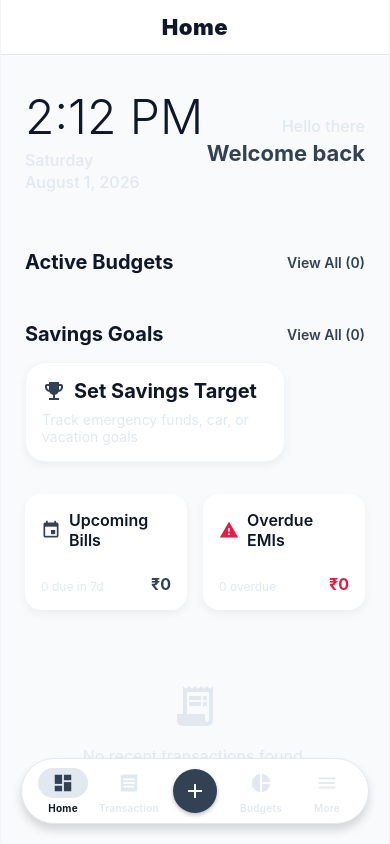
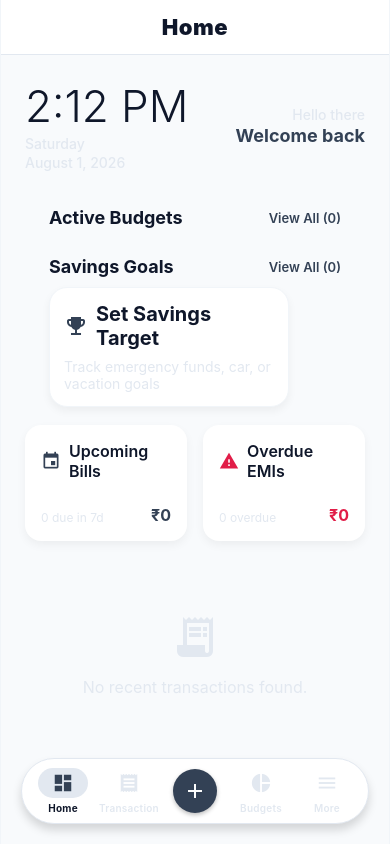
Before and after one commit to bashu241997/SpendNova, a React Native app: screen / in a window 390 px wide. Built offline with nearby package versions, Linux system fonts and the light colour scheme; what expo-web-browser would draw is missing.

Commit message:
refactor: transition to a responsive split-screen layout on HomeScreen and adjust viewport constraints

```diff
--- a/App.tsx
+++ b/App.tsx
@@ -1,4 +1,4 @@
-import React, { useState } from 'react';
+import React, { useState, useEffect } from 'react';
 import {
   StyleSheet,
   Text,
@@ -35,6 +35,43 @@
   const [editingTransaction, setEditingTransaction] = useState<Transaction | undefined>(undefined);
   const [isAddMode, setIsAddMode] = useState(false);
   const { width } = useWindowDimensions();
+
+  useEffect(() => {
+    if (Platform.OS === 'web') {
+      const styleId = 'custom-web-scrollbar';
+      let styleEl = document.getElementById(styleId) as HTMLStyleElement;
+      if (!styleEl) {
+        styleEl = document.createElement('style');
+        styleEl.id = styleId;
+        document.head.appendChild(styleEl);
+      }
+
+      const thumbColor = themeType === 'dark' ? 'rgba(148, 163, 184, 0.4)' : 'rgba(100, 116, 139, 0.4)';
+      const thumbHover = themeType === 'dark' ? 'rgba(148, 163, 184, 0.8)' : 'rgba(71, 85, 105, 0.8)';
+      const trackColor = 'transparent';
+
+      styleEl.innerHTML = `
+        ::-webkit-scrollbar {
+          width: 7px;
+          height: 7px;
+        }
+        ::-webkit-scrollbar-track {
+          background: ${trackColor};
+        }
+        ::-webkit-scrollbar-thumb {
+          background: ${thumbColor};
+          border-radius: 10px;
+        }
+        ::-webkit-scrollbar-thumb:hover {
+          background: ${thumbHover};
+        }
+        * {
+          scrollbar-width: thin;
+          scrollbar-color: ${thumbColor} ${trackColor};
+        }
+      `;
+    }
+  }, [themeType, colors]);
 
   const isDesktop = Platform.OS === 'web' && width >= 768;
 
@@ -215,7 +252,7 @@
             </Text>
           </View>
 
-          <View style={styles.viewport}>
+          <View style={[{ flex: 1 }, Platform.OS === 'web' && { maxWidth: 1350, width: '100%', alignSelf: 'center' }]}>
             {renderActiveScreen()}
           </View>
         </View>
--- a/src/screens/HomeScreen.tsx
+++ b/src/screens/HomeScreen.tsx
@@ -223,6 +223,12 @@
         </View>
       </View>
 
+      {/* SPLIT LAYOUT FROM TOP */}
+      <View style={[styles.splitContainer, isLargeScreen ? styles.splitRow : styles.splitCol]}>
+
+        {/* LEFT COLUMN: ACCOUNTS, BUDGETS, GOALS, UPCOMING/OVERDUE */}
+        <View style={[styles.leftColumn, isLargeScreen && { flex: 1, paddingRight: 24 }]}>
+
           {/* ACCOUNTS CAROUSEL */}
           <View style={styles.carouselContainer}>
             <ScrollView horizontal showsHorizontalScrollIndicator={false} contentContainerStyle={styles.carouselScroll}>
@@ -377,11 +383,7 @@
             )}
           </View>
 
-      {/* SPLIT LAYOUT */}
-      <View style={[styles.splitContainer, isLargeScreen ? styles.splitRow : styles.splitCol]}>
-
-        {/* LEFT COLUMN: UPCOMING & OVERDUE BILLS */}
-        <View style={[styles.leftColumn, isLargeScreen && { flex: 1, paddingRight: 24 }]}>
+          {/* UPCOMING & OVERDUE BILLS */}
           <View style={styles.goalsGrid}>
             <TouchableOpacity
               style={[styles.goalCard, { backgroundColor: colors.surface }]}
@@ -414,8 +416,16 @@
 
         </View>
 
-        {/* RIGHT COLUMN: RECENT TRANSACTIONS */}
-        <View style={[styles.rightColumn, isLargeScreen && { width: 450 }]}>
+        {/* RIGHT COLUMN: RECENT TRANSACTIONS (Independent scroll on web) */}
+        <View style={[
+          styles.rightColumn,
+          isLargeScreen && { width: 420 },
+          (isLargeScreen && Platform.OS === 'web') ? ({
+            maxHeight: 'calc(100vh - 160px)',
+            overflowY: 'auto',
+            paddingRight: 8
+          } as any) : undefined
+        ]}>
           {groupedTxs.map(group => (
             <View key={group.title} style={styles.txGroup}>
               <Text style={[styles.txGroupTitle, { color: colors.outline }]}>{group.title}</Text>
@@ -516,20 +526,20 @@
   header: {
     flexDirection: 'row',
     justifyContent: 'space-between',
-    paddingHorizontal: 24,
-    paddingTop: Platform.OS === 'ios' ? 60 : 32,
-    paddingBottom: 24,
+    paddingHorizontal: Platform.OS === 'web' ? 24 : 16,
+    paddingTop: Platform.OS === 'web' ? 24 : 12,
+    paddingBottom: 16,
   },
   headerLeft: {
     flex: 1,
   },
   timeText: {
-    fontSize: 48,
+    fontSize: Platform.OS === 'web' ? 44 : 32,
     fontWeight: '300',
-    marginBottom: 4,
+    marginBottom: 2,
   },
   dateText: {
-    fontSize: 16,
+    fontSize: 14,
     fontWeight: '500',
     marginBottom: 2,
   },
@@ -538,33 +548,33 @@
     justifyContent: 'center',
   },
   greetingText: {
-    fontSize: 16,
+    fontSize: 14,
     fontWeight: '500',
-    marginBottom: 4,
+    marginBottom: 2,
   },
   nameText: {
-    fontSize: 22,
+    fontSize: 18,
     fontWeight: '700',
   },
   sectionHeaderRow: {
     flexDirection: 'row',
     justifyContent: 'space-between',
     alignItems: 'center',
-    paddingHorizontal: 24,
-    marginBottom: 16,
+    paddingHorizontal: Platform.OS === 'web' ? 24 : 16,
+    marginBottom: 10,
   },
   sectionTitle: {
-    fontSize: 20,
+    fontSize: 18,
     fontWeight: '700',
   },
   seeAllText: {
-    fontSize: 14,
+    fontSize: 13,
     fontWeight: '600',
   },
   horizontalBudgetCard: {
-    width: 260,
-    borderRadius: 20,
-    padding: 16,
+    width: 240,
+    borderRadius: 18,
+    padding: 14,
     elevation: 2,
     shadowColor: '#000',
     shadowOpacity: 0.05,
@@ -572,50 +582,50 @@
     shadowOffset: { width: 0, height: 4 },
   },
   carouselContainer: {
-    marginBottom: 32,
+    marginBottom: 18,
   },
   carouselScroll: {
-    paddingHorizontal: 24,
-    gap: 16,
+    paddingHorizontal: Platform.OS === 'web' ? 24 : 16,
+    gap: 12,
   },
   accountCard: {
-    width: 150,
+    width: 145,
     borderRadius: 16,
-    padding: 16,
+    padding: 14,
     elevation: 2,
     shadowColor: '#000',
     shadowOpacity: 0.05,
-    shadowRadius: 10,
+    shadowRadius: 8,
     shadowOffset: { width: 0, height: 4 },
   },
   accCardTop: {
     flexDirection: 'row',
     justifyContent: 'space-between',
     alignItems: 'center',
-    marginBottom: 8,
+    marginBottom: 6,
   },
   accName: {
-    fontSize: 14,
+    fontSize: 13,
     fontWeight: '600',
     flex: 1,
-    paddingRight: 8,
+    paddingRight: 6,
   },
   accDot: {
-    width: 10,
-    height: 10,
-    borderRadius: 5,
+    width: 8,
+    height: 8,
+    borderRadius: 4,
   },
   accBalance: {
-    fontSize: 16,
+    fontSize: 15,
     fontWeight: '700',
-    marginBottom: 4,
+    marginBottom: 2,
   },
   accTxCount: {
-    fontSize: 12,
+    fontSize: 11,
   },
   splitContainer: {
-    paddingHorizontal: 24,
-    paddingBottom: 100,
+    paddingHorizontal: Platform.OS === 'web' ? 24 : 16,
+    paddingBottom: 110,
   },
   splitRow: {
     flexDirection: 'row',
```
Lines whose indentation alone changed are shown as unchanged.
